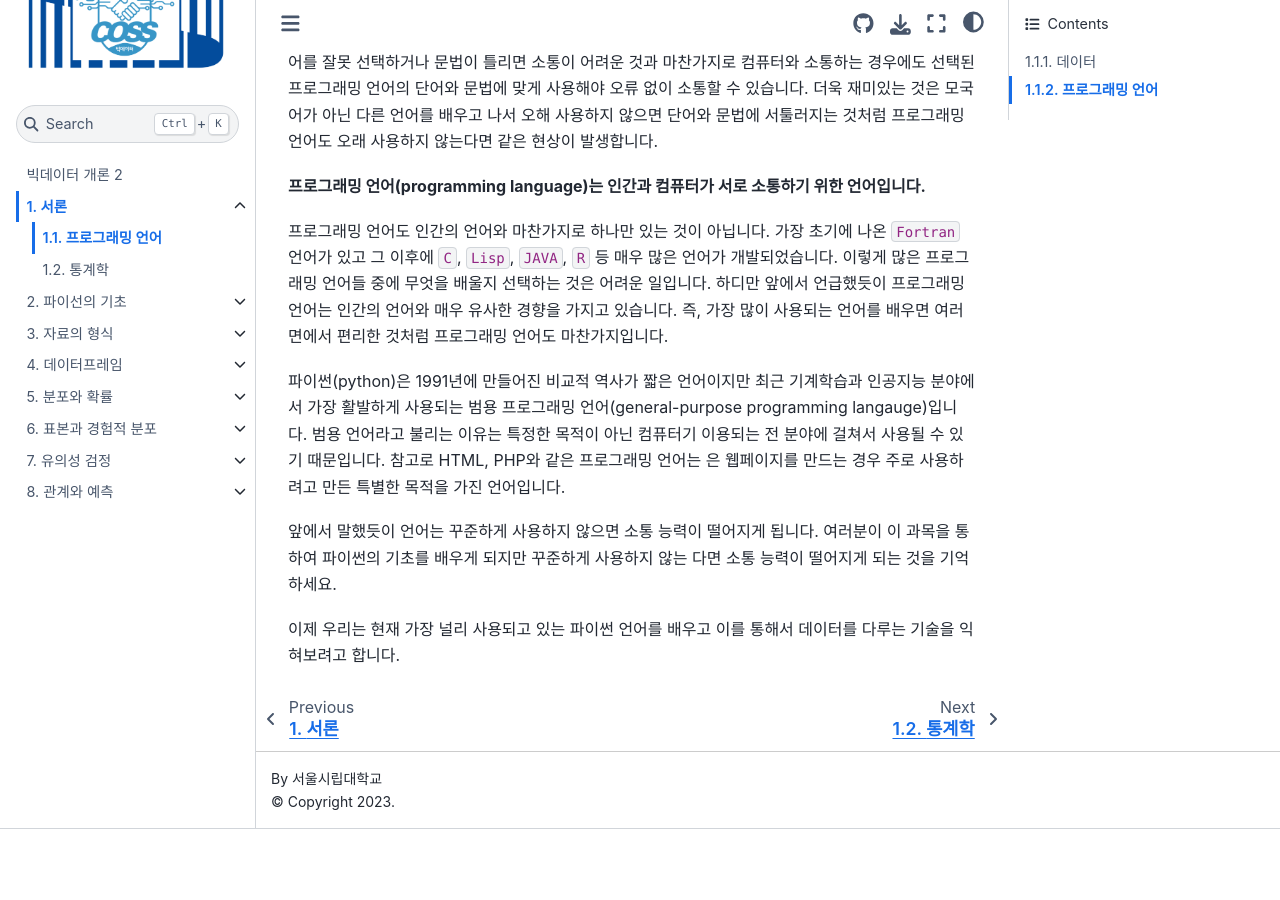
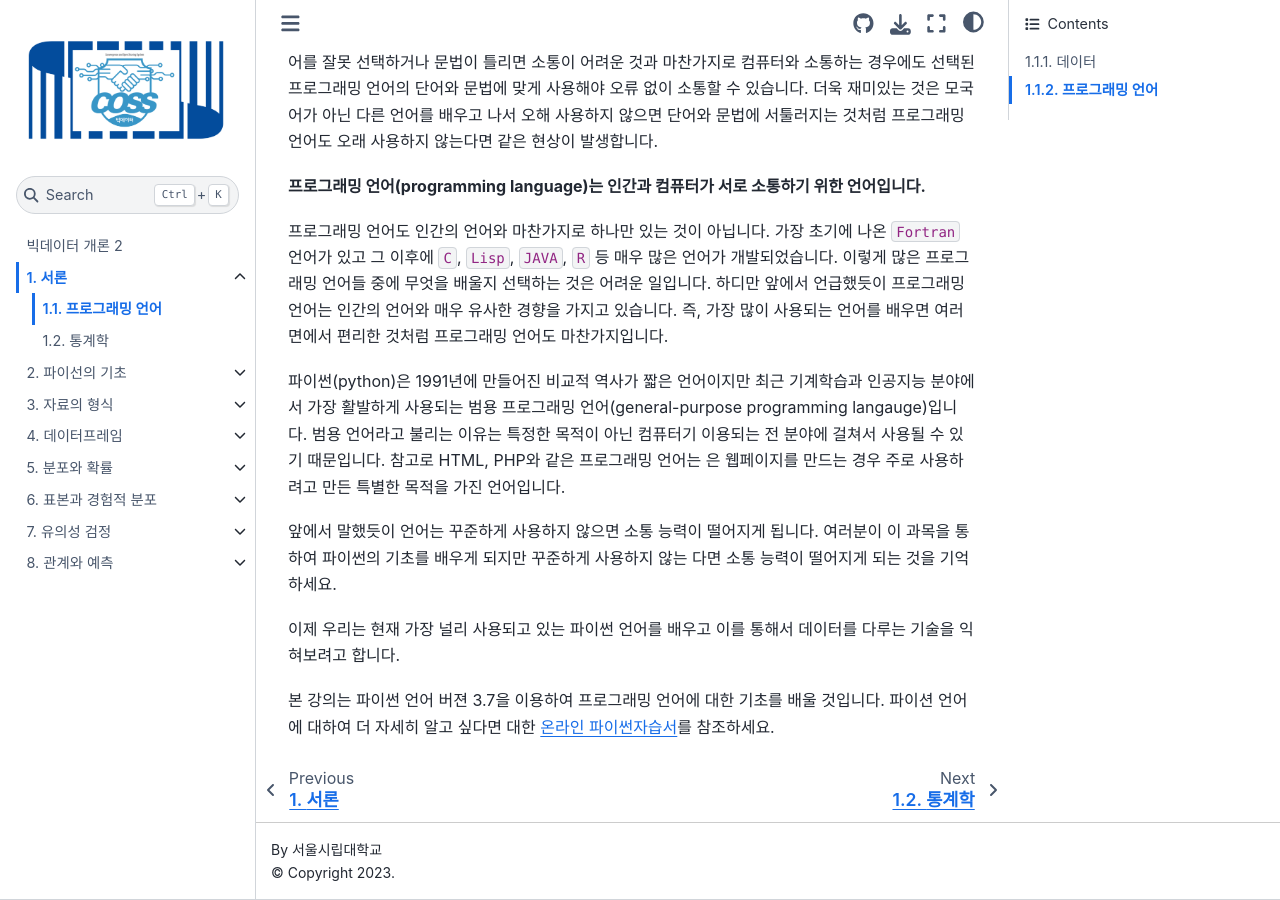
Before and after one commit to UOS-Bigdata/bigdatabook, a Jupyter Book: the page built from chapters/01/intro-program.md, in a window 1280 px wide and 900 px high, scrolled down 892 px. Built offline with Jupyter Book 1.0.4 settings and Sphinx 7.4.7 and the Sphinx Book theme 1.1.4, drawn with Linux system fonts in a browser that asks for light colours; pages that are not in the unit, such as notebooks, are missing from menus; before the commit the page ends 1721 px from its top, so only the background shows below that.

Commit message:
add intro python tutorial

```diff
--- a/chapters/01/intro-program.md
+++ b/chapters/01/intro-program.md
@@ -27,3 +27,5 @@
 앞에서 말했듯이 언어는 꾸준하게 사용하지 않으면 소통 능력이 떨어지게 됩니다. 여러분이 이 과목을 통하여 파이썬의 기초를 배우게 되지만 꾸준하게 사용하지 않는 다면 소통 능력이 떨어지게 되는 것을 기억하세요.
 
 이제 우리는 현재 가장 널리 사용되고 있는 파이썬 언어를 배우고 이를 통해서 데이터를 다루는 기술을 익혀보려고 합니다.
+
+본 강의는 파이썬 언어 버젼 3.7을 이용하여 프로그래밍 언어에 대한 기초를 배울 것입니다. 파이션 언어에 대하여 더 자세히 알고 싶다면 대한 [온라인 파이썬자습서](https://docs.python.org/ko/3.7/tutorial/index.html)를 참조하세요.
```
